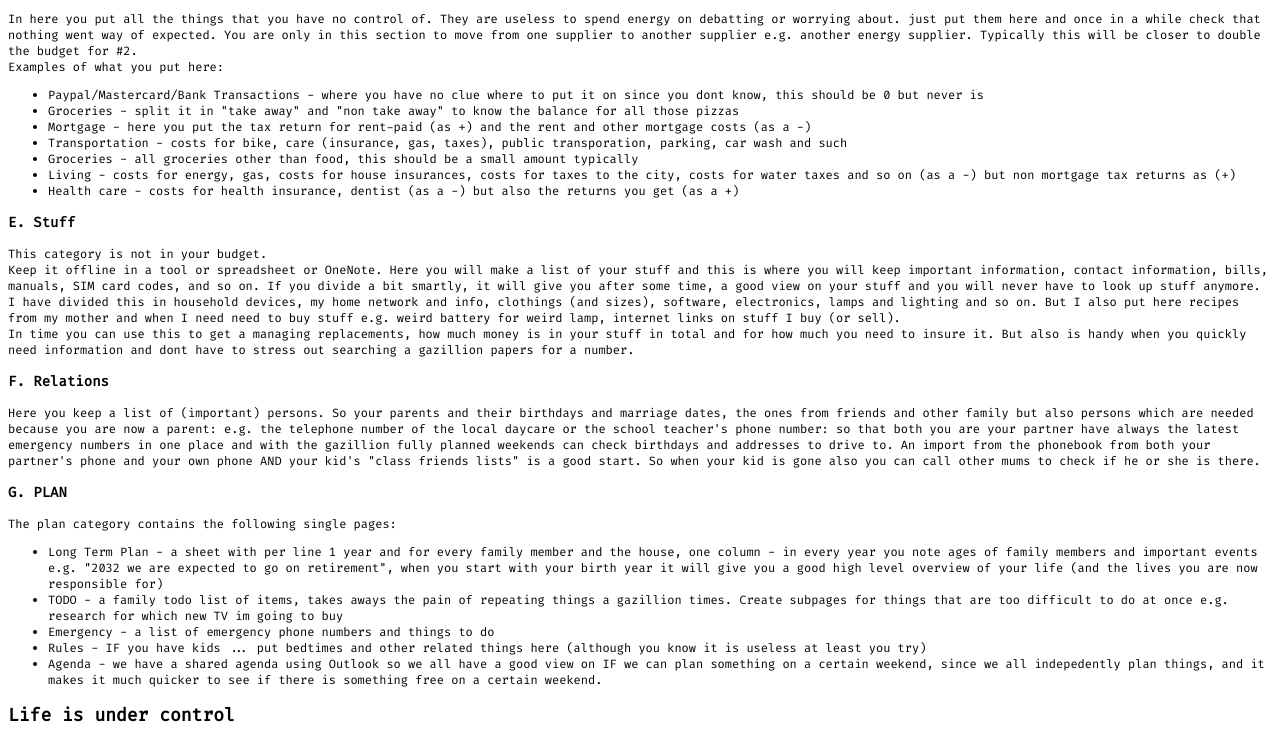
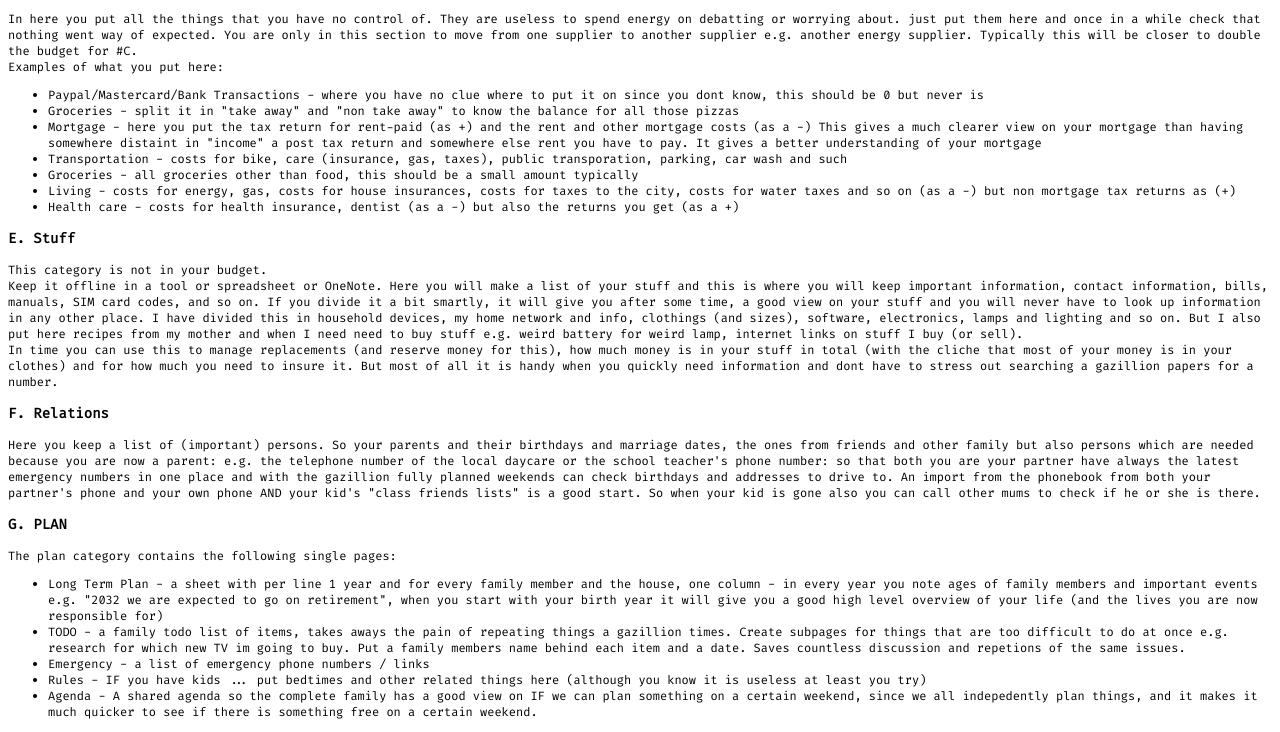
Before and after one commit to projectje/projectje.github.io, a plain HTML site: page index.html in a window 1280 px wide. Shown: the part 1493-2225 px from the top of the page. Drawn offline with Linux system fonts and the light colour scheme.

Commit message:
spelling mitakes

```diff
--- a/index.html
+++ b/index.html
@@ -29,7 +29,7 @@
     This will not change. Bummer.
 </p>
 <p>
-What can be improved is old way of organizing a family budget. While it does do a good job to at least "have something", it
+What can be improved is the old way of organizing a family budget. While it does do a good job to at least "have something", it
 does not help greatly with decisions and only partly gives the insight that a family really needs.
 </p>
 <p>
@@ -66,10 +66,10 @@ On the top level you divide your life, INSTEAD of "incoming money" and "outgoing
     </p>
     <p>
         This is a section you will never to look at again, unless you want to move up or start a side-business. An advantage of structuring this
-        way is that you will much clearer see the impact of a side-business e.g. selling cats versus "doing away netflix": since there are
+        way is that you will see much clearer the impact of a side-business e.g. selling cats versus "doing away netflix": since there are
         2 ways to improve a budget. but if you mix it up, it becomes fuzzy. A family typically will move to "save money on gas or netflix"
         with a traditional budget. "A budget is keeping spending under control". But with this grouping, the mindset will change: "A budget
-        gives me starting thoughts on how to increase income" (which is better).
+        gives me starting thoughts on how to increase income" (which is better: motivation instead of cutting yourself).
     </p>
 </p>
 <h3>B. Family</h3>
@@ -127,7 +127,7 @@ On the top level you divide your life, INSTEAD of "incoming money" and "outgoing
         amount of money where you can decided on to either save everything for later or just spend everything on one big party. Since everyone
         has a differnt viewpoint on "life and fun", this is where the discussion lies in a household e.g. my wife wants to have a far away vacation
         for 15.000 euro, because she works so hard the rest of the year, while I just want to sit in a garden for 0 euro and rather put the 15.000
-        euro in savings acount or pay of morgage. And whil I do not care about Netflix at all, my kids will kill me if I would stop it. So I take
+        euro in savings acount or pay of morgage. And while I do not care about Netflix at all, my kids will kill me if I would stop it. So I take
         my loss here. Note that you do not put "mobile phone subscriptions" in here, since these are in category B: they belong to the per person budget.
         Category C is only for items where the whole family benefits from. Not just 1 person.
     </p>
@@ -136,12 +136,13 @@ On the top level you divide your life, INSTEAD of "incoming money" and "outgoing
 <p>
     In here you put all the things that you have no control of. They are useless to spend energy on debatting or worrying about. just put
     them here and once in a while check that nothing went way of expected. You are only in this section to move from one supplier to
-    another supplier e.g. another energy supplier. Typically this will be closer to double the budget for #2.<br />
+    another supplier e.g. another energy supplier. Typically this will be closer to double the budget for #C.<br />
     Examples of what you put here:
     <ul>
         <li>Paypal/Mastercard/Bank Transactions - where you have no clue where to put it on since you dont know, this should be 0 but never is</li>
         <li>Groceries - split it in "take away" and "non take away" to know the balance for all those pizzas</li>
-        <li>Mortgage - here you put the tax return for rent-paid (as +) and the rent and other mortgage costs  (as a -)</li>
+        <li>Mortgage - here you put the tax return for rent-paid (as +) and the rent and other mortgage costs  (as a -) This gives a much clearer view on your mortgage than having somewhere distaint in "income" a
+            post tax return and somewhere else rent you have to pay. It gives a better understanding of your mortgage</li>
         <li>Transportation - costs for bike, care (insurance, gas, taxes), public transporation, parking, car wash and such</li>
         <li>Groceries - all groceries other than food, this should be a small amount typically</li>
         <li>Living - costs for energy, gas, costs for house insurances, costs for taxes to the city, costs for water taxes and so on (as a -) but non mortgage tax returns as (+)</li>
@@ -152,13 +153,14 @@ On the top level you divide your life, INSTEAD of "incoming money" and "outgoing
 <p>
     This category is not in your budget. <br />
     Keep it offline in a tool or spreadsheet or OneNote. Here you will make a list of your stuff and this is where you will keep
-    important information, contact information, bills, manuals, SIM card codes, and so on. If you divide a bit smartly, it
-    will give you after some time, a good view on your stuff and you will never have to look up stuff anymore. I have divided this
+    important information, contact information, bills, manuals, SIM card codes, and so on. If you divide it a bit smartly, it
+    will give you after some time, a good view on your stuff and you will never have to look up information in any other place. I have divided this
     in household devices, my home network and info, clothings (and sizes), software, electronics, lamps and lighting and so on.
     But I also put here recipes from my mother and when I need need to buy stuff e.g. weird battery for weird lamp, internet links
     on stuff I buy (or sell). <br />
-    In time you can use this to get a managing replacements, how much money is in your stuff in total and for how much you need to insure it.
-    But also is handy when you quickly need information and dont have to stress out searching a gazillion papers for a number.
+    In time you can use this to manage replacements (and reserve money for this), how much money is in your stuff in total (with the cliche
+    that most of your money is in your clothes) and for how much you need to insure it.
+    But most of all it is handy when you quickly need information and dont have to stress out searching a gazillion papers for a number.
 </p>
 <h3>F. Relations</h3>
 <p>
@@ -176,10 +178,12 @@ On the top level you divide your life, INSTEAD of "incoming money" and "outgoing
         <li>Long Term Plan - a sheet with per line 1 year and for every family member and the house, one column - in every year you note ages of family members and important events e.g. "2032 we are
             expected to go on retirement", when you start with your birth year it will give you a good high level overview of your life (and the lives
         you are now responsible for)</li>
-        <li>TODO - a family todo list of items, takes aways the pain of repeating things a gazillion times. Create subpages for things that are too difficult to do at once e.g. research for which new TV im going to buy</li>
-        <li>Emergency - a list of emergency phone numbers and things to do</li>
+        <li>TODO - a family todo list of items, takes aways the pain of repeating things a gazillion times. Create subpages for things that are
+            too difficult to do at once e.g. research for which new TV im going to buy. Put a family members name behind each item and a date. Saves
+            countless discussion and repetions of the same issues.</li>
+        <li>Emergency - a list of emergency phone numbers / links</li>
         <li>Rules - IF you have kids ... put bedtimes and other related things here (although you know it is useless at least you try)</li>
-        <li>Agenda - we have a shared agenda using Outlook so we all have a good view on IF we can plan something on a certain weekend, since
+        <li>Agenda - A shared agenda so the complete family has a good view on IF we can plan something on a certain weekend, since
             we all indepedently plan things, and it makes it much quicker to see if there is something free on a certain weekend.</li>
     </ul>
 </p>
```
